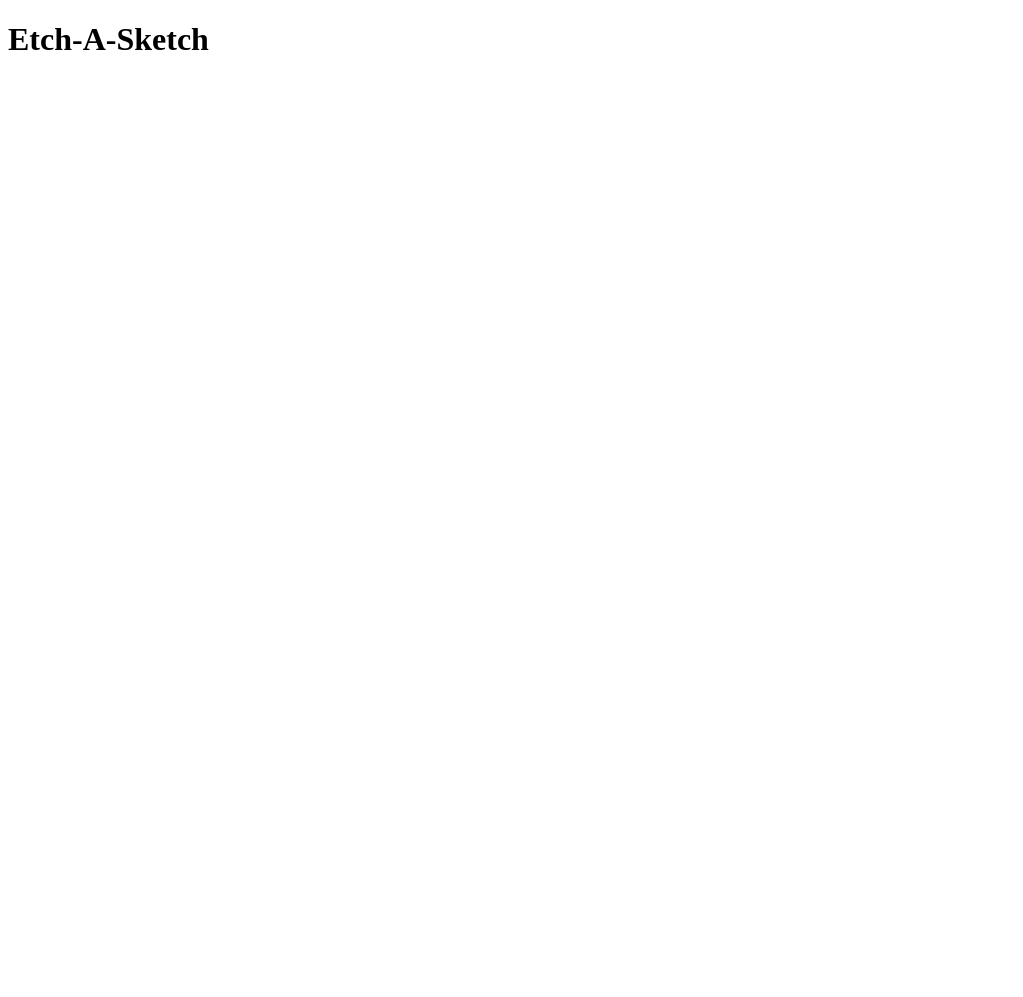
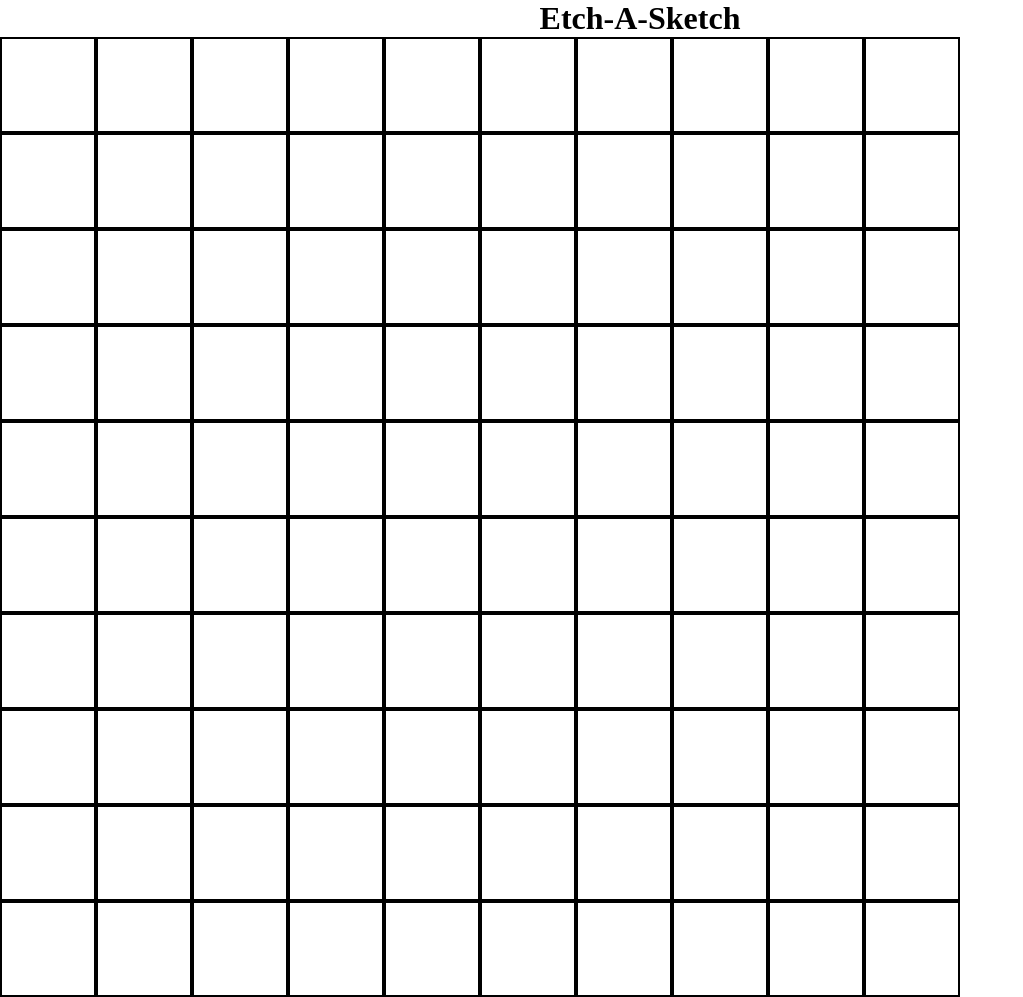
Before and after one commit to alexnewman42/etchasketch, a plain HTML site: page index.html in a window 1280 px wide. Shown: the whole page, without its empty margins (0-1023 px from the left). Before the commit the page ends 800 px from the top, so only its background shows below. Drawn offline with Linux system fonts and the light colour scheme.

Commit message:
Build grid creation function
Takes an integer that is the number of cells and  sizes cells dynamicly

```diff
--- a/app.js
+++ b/app.js
@@ -0,0 +1,19 @@
+function createGrid(numOfSquares) {
+    var container_Div = document.querySelector(".container");
+    var size = 960 / numOfSquares;
+
+    for(var i = 0; i < numOfSquares; i++) {
+        var row = document.createElement("div");
+        row.className = "row";
+        for(var x = 0; x < numOfSquares; x++) {
+            var cell = document.createElement("div");
+            cell.className = "gridSquare";
+            cell.style.height = `${size}px`;
+            cell.style.width = `${size}px`;
+            row.appendChild(cell);
+        }
+        container_Div.appendChild(row);
+    }
+}
+
+createGrid(10);
--- a/index.html
+++ b/index.html
@@ -4,13 +4,15 @@
     <meta charset="UTF-8">
     <meta name="viewport" content="width=device-width, initial-scale=1.0">
     <title>Etch-A-Sketch</title>
+    <link rel="stylesheet" href="styles.css">
 </head>
 <body>
     <header>
         <h1>Etch-A-Sketch</h1>
     </header>
 
+    <div class="container"></div>
 
-
+        <script src="app.js"></script>
 </body>
 </html>
--- a/styles.css
+++ b/styles.css
@@ -0,0 +1,21 @@
+* {
+    padding: 0;
+    margin: 0;
+    box-sizing: border-box;
+}
+
+header {
+    text-align: center;
+}
+
+.container {
+
+}
+
+.row {
+    display:flex;
+}
+
+.gridSquare {
+    border: black solid 2px;
+}
```
